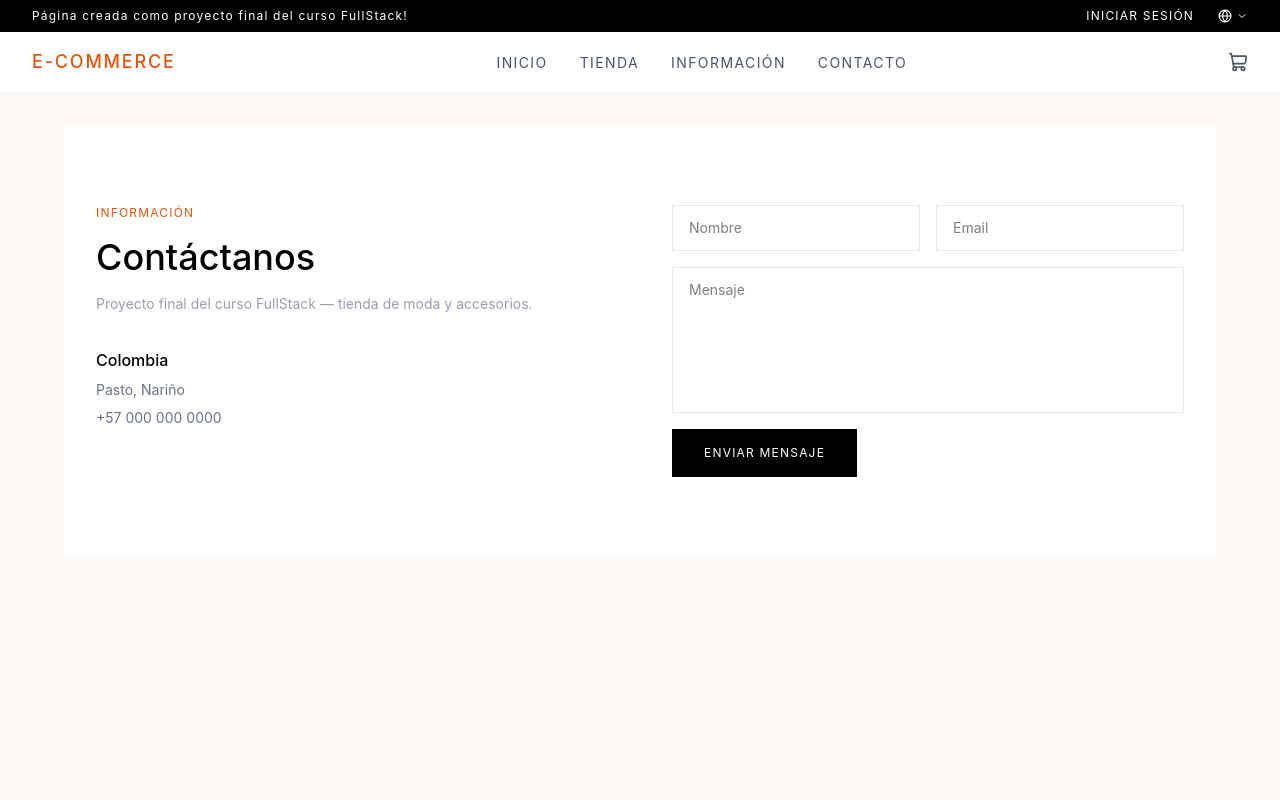
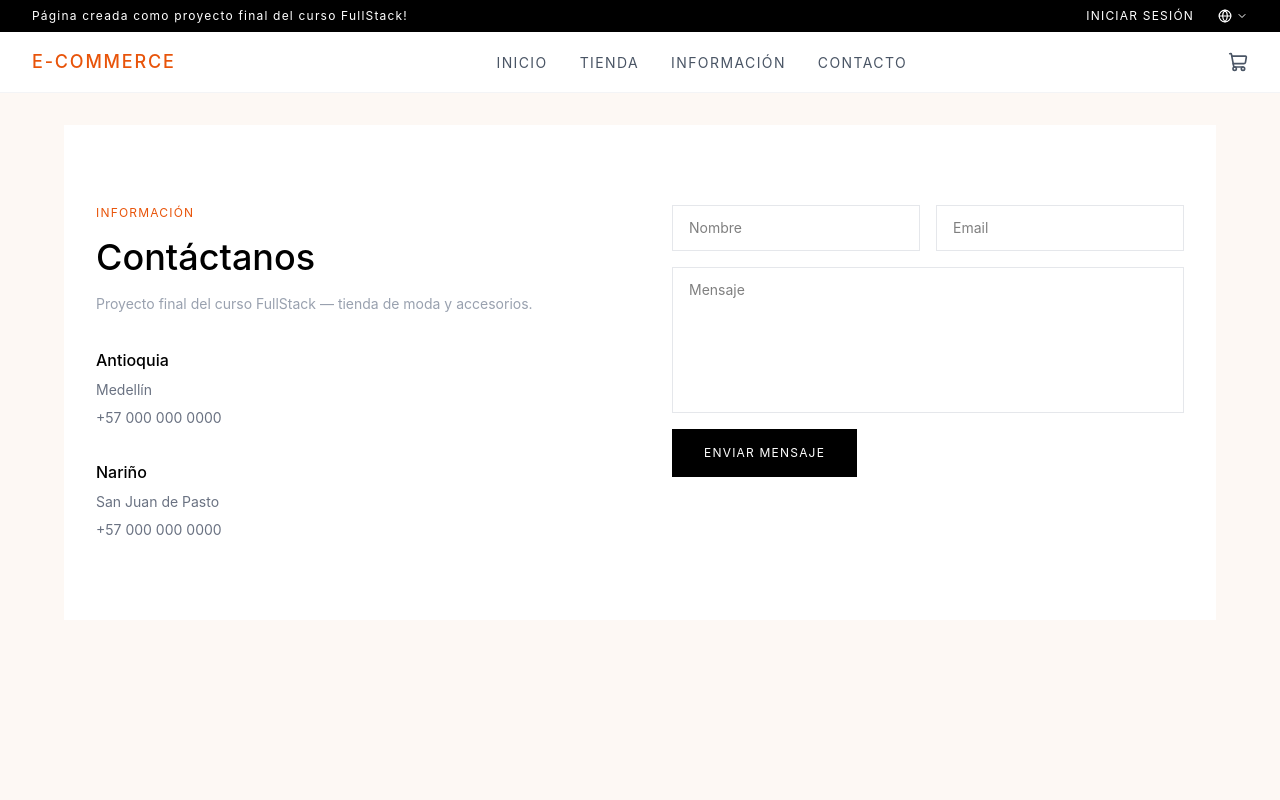
Before and after one commit to SrFlesky/reto_fullstack, a React (Vite) app: page /contact in a window 1280 px wide. Shown: the top 800 px of the page. Built offline with nearby package versions, Linux system fonts and the light colour scheme.

Commit message:
style(Contact): modificar disposicion del flex

```diff
--- a/src/pages/contact/Contact.jsx
+++ b/src/pages/contact/Contact.jsx
@@ -1,6 +1,7 @@
 import { Button } from "../../components/atoms/Button";
 
 export default function Contact() {
+  const onClick = ()=> {alert("En desarrollo...")}
   return (
     <div>
       <div className="bg-white grid grid-cols-1 md:grid-cols-2 gap-16 px-8 py-20 max-w-6xl mx-auto">
@@ -17,10 +18,17 @@ export default function Contact() {
           </div>
 
           <div className="flex flex-col gap-2">
-            <h2 className="text-base font-medium">Colombia</h2>
-            <p className="text-sm text-gray-500">Pasto, Nariño</p>
+            <h2 className="text-base font-medium">Antioquia</h2>
+            <p className="text-sm text-gray-500">Medellín</p>
             <p className="text-sm text-gray-500">+57 000 000 0000</p>
           </div>
+
+          <div className="flex flex-col gap-2">
+            <h2 className="text-base font-medium">Nariño</h2>
+            <p className="text-sm text-gray-500">San Juan de Pasto</p>
+            <p className="text-sm text-gray-500">+57 000 000 0000</p>
+          </div>
+
         </div>
 
         {/* Lado derecho */}
@@ -40,7 +48,7 @@ export default function Contact() {
             rows={6}
             className="border border-gray-200 px-4 py-3 text-sm outline-none focus:border-black transition-colors duration-200 resize-none"
           />
-          <button className="bg-black text-white px-8 py-4 text-xs uppercase tracking-widest hover:bg-[#E8540A] transition-colors duration-200 cursor-pointer self-start">
+          <button onClick={onClick} className="bg-black text-white px-8 py-4 text-xs uppercase tracking-widest hover:bg-[#E8540A] transition-colors duration-200 cursor-pointer self-start">
             Enviar mensaje
           </button>
         </div>
```
